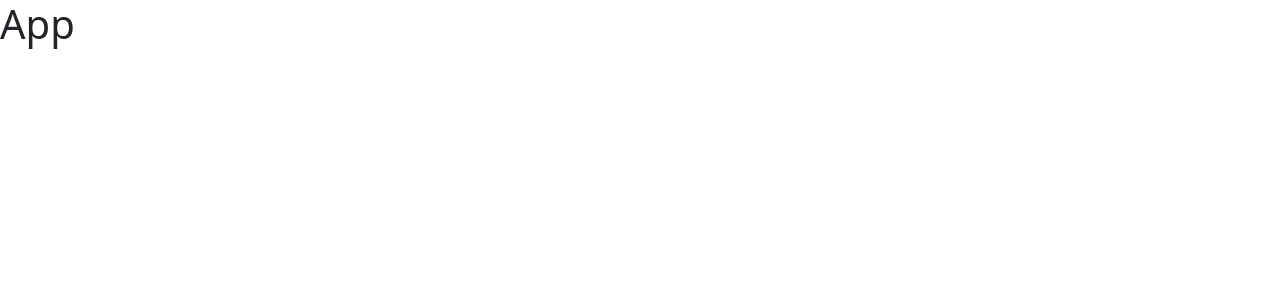
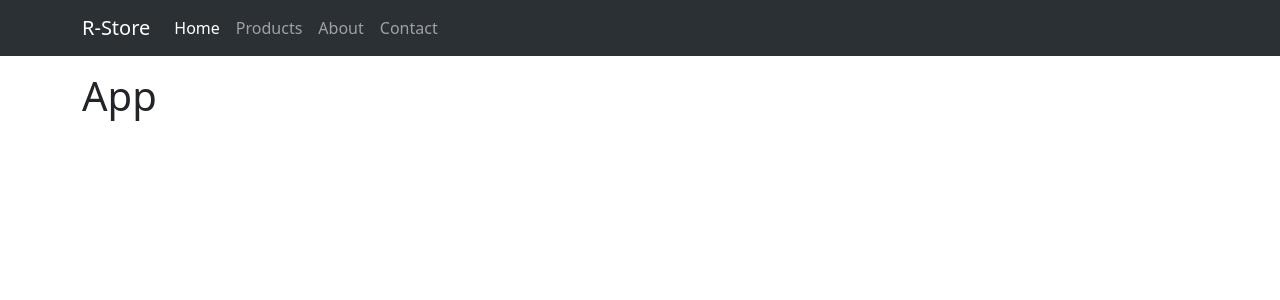
Before and after one commit to AliCanKANBOLAT/ReactRouterDOM, a React (Vite) app: page / in a window 1280 px wide. Shown: the top 300 px of the page. Built offline with nearby package versions, Linux system fonts and the light colour scheme.

Commit message:
route-created

```diff
--- a/index.html
+++ b/index.html
@@ -4,7 +4,7 @@
     <meta charset="UTF-8" />
     <link rel="icon" type="image/svg+xml" href="/vite.svg" />
     <meta name="viewport" content="width=device-width, initial-scale=1.0" />
-    <title>React Router DOM</title>
+    <title>React Router DOM (R-Store)</title>
   </head>
   <body>
     <div id="root"></div>
--- a/src/App.jsx
+++ b/src/App.jsx
@@ -1,4 +1,5 @@
 import { useState } from 'react'
+import Navbar from './components/Navbar'
 
 
 function App() {
@@ -6,7 +7,13 @@
 
   return (
     <>
-      <h1>App</h1>
+    <Navbar />
+      <div className="container">
+        <div className="row">
+          <div className="col-sm-12"></div>
+          <h1>App</h1>
+        </div>
+      </div>
     </>
   )
 }
--- a/src/components/Navbar.jsx
+++ b/src/components/Navbar.jsx
@@ -1,7 +1,22 @@
 export default function Navbar () {
     return(
         <>
-        <h1>Navbar</h1>
+        <nav className="navbar navbar-expand-lg bg-body-tertiary mb-3" data-bs-theme="dark">
+        <div className="container">
+        <a className="navbar-brand" href="#">R-Store</a>
+        <button className="navbar-toggler" type="button" data-bs-toggle="collapse" data-bs-target="#navbarNavAltMarkup" aria-controls="navbarNavAltMarkup" aria-expanded="false" aria-label="Toggle navigation">
+        <span className="navbar-toggler-icon"></span>
+        </button>
+        <div className="collapse navbar-collapse" id="navbarNavAltMarkup">
+        <div className="navbar-nav">
+        <a className="nav-link active" aria-current="page" href="#">Home</a>
+        <a className="nav-link" href="#">Products</a>
+        <a className="nav-link" href="#">About</a>
+        <a className="nav-link" href="#">Contact</a>
+         </div>
+         </div>
+         </div>
+        </nav>
         </>
-    )
-}
+     )
+    }
```
Also changed, not shown: 1 other file (tests, documents, lock files or other folders).
